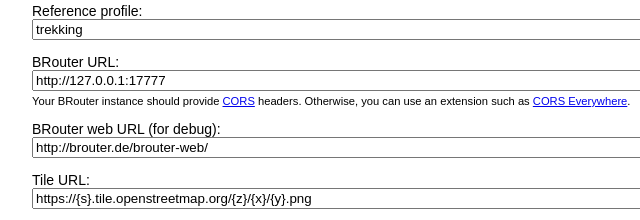
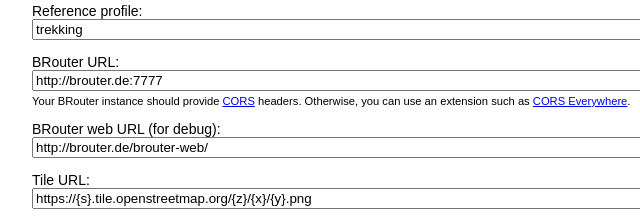
Before and after one commit to Phyks/BrouterTesting, a plain HTML site: page index.html in a window 1280 px wide. Shown: the part 690-910 px from the top of the page, 208-848 px from the left. Drawn offline with Linux system fonts and the light colour scheme.

Commit message:
Use brouter.de testing instance by default

```diff
--- a/index.html
+++ b/index.html
@@ -119,7 +119,7 @@
             </p>
             <p>
                 <label for="brouter-url">BRouter URL: </label>
-                <input type="text" name="brouter_url" id="brouter-url" value="http://127.0.0.1:17777" />
+                <input type="text" name="brouter_url" id="brouter-url" value="http://brouter.de:7777" />
                 <p class="footnote">Your BRouter instance should provide <a href="https://developer.mozilla.org/fr/docs/Web/HTTP/CORS">CORS</a> headers. Otherwise, you can use an extension such as <a href="https://addons.mozilla.org/fr/firefox/addon/cors-everywhere/">CORS Everywhere</a>.</p>
             </p>
             <p>
```
